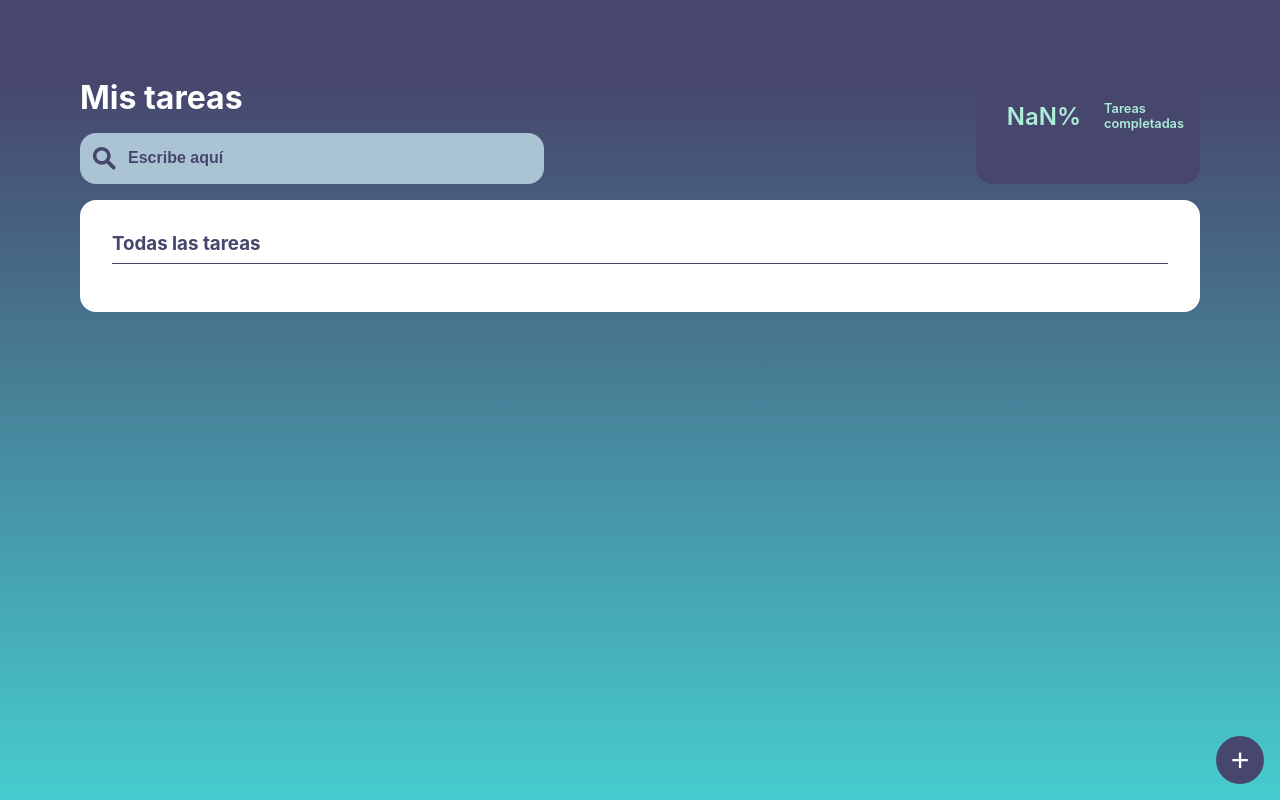
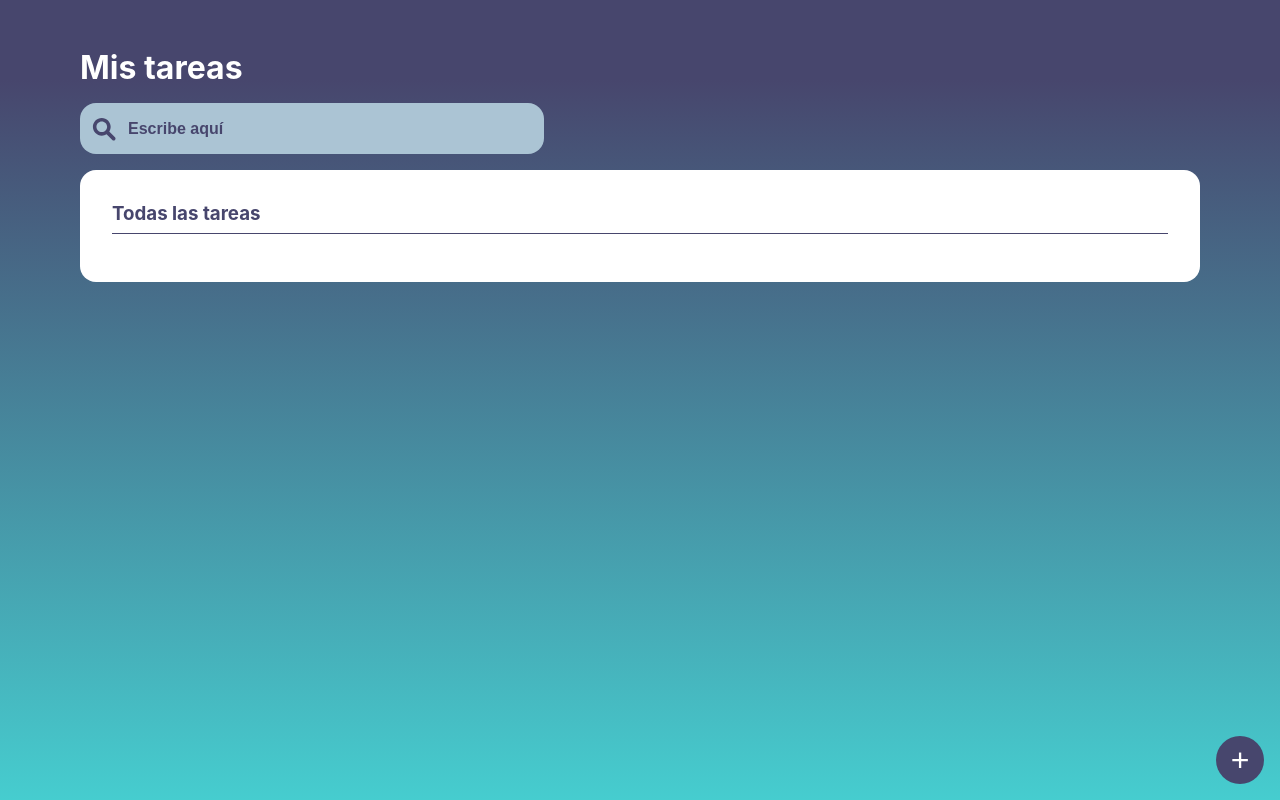
Before and after one commit to lmanaya/to-do-project, a React (Create React App) app: page / in a window 1280 px wide. Built offline with nearby package versions, Linux system fonts and the light colour scheme.

Commit message:
TodoCounter: completed progress calculation fixed

```diff
--- a/src/components/TodoCounter.css
+++ b/src/components/TodoCounter.css
@@ -1,4 +1,8 @@
 .TodoCounter {
+    display: none;
+}
+
+.TodoCounter--shown {
     display: flex;
     justify-content: flex-end;
 }
--- a/src/components/TodoCounter.js
+++ b/src/components/TodoCounter.js
@@ -4,10 +4,13 @@ import { TodoContext } from "../context/TodoContext"
 
 function TodoCounter() {
     const {completedTodos, totalTodos} = React.useContext(TodoContext);
-    const completedPercentage = Math.round(100 * completedTodos / totalTodos);
+    let completedPercentage = 0;
+    if (totalTodos > 0) {
+        completedPercentage = Math.round(100 * completedTodos / totalTodos);
+    }
 
     return (
-        <div className="TodoCounter">
+        <div className={`TodoCounter ${totalTodos > 0 &&'TodoCounter--shown'}`}>
             <div className="TodoCounter__container">
                 <div className="TodoCounter__progress" style={{background: `conic-gradient(#abedd8 ${completedPercentage * 3.6}deg, transparent 0deg)`}}>
                     <span className="TodoCounter__value">{completedPercentage}%</span>
```
